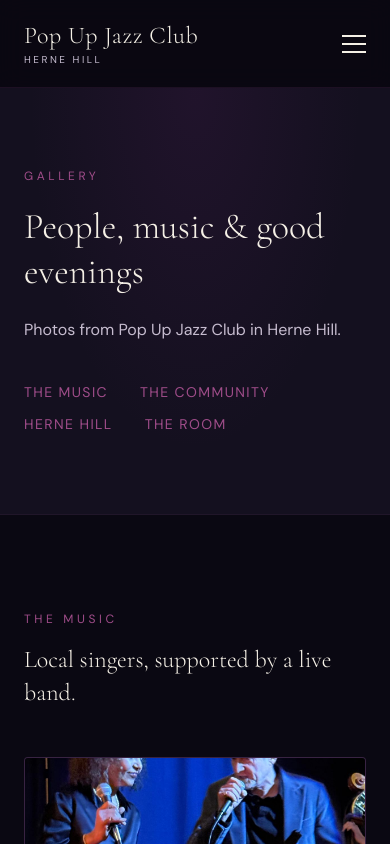
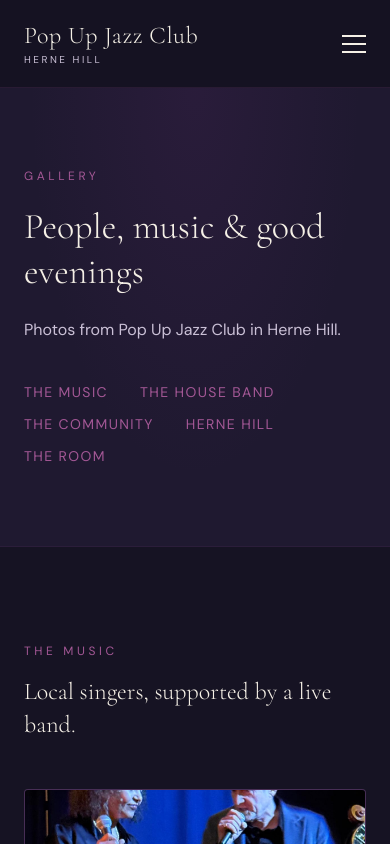
Before and after one commit to HelenStaniland/popupjazzclub, a Next.js app: page /gallery in a window 390 px wide. Shown: the top 844 px of the page. Built offline with nearby package versions, Linux system fonts and the light colour scheme.

Commit message:
lighter pallette

```diff
--- a/app/about/page.tsx
+++ b/app/about/page.tsx
@@ -85,8 +85,8 @@
             </div>
             <div className="relative aspect-[4/3] overflow-hidden rounded-sm border border-border lg:order-2">
               <Image
-                src="/gallery/Keyboards.jpg"
-                alt="Pianist playing with the house band"
+                src="/gallery/SmilingBand.png"
+                alt="The house band together on stage"
                 fill
                 sizes="(max-width: 1024px) 100vw, 50vw"
                 className="object-cover"
--- a/app/globals.css
+++ b/app/globals.css
@@ -1,25 +1,25 @@
 @import "tailwindcss";
 
 /*
-  Theme colors — review variant (slightly more purple)
+  Theme colors — lighter purple variant
   To revert: copy :root and ::selection from theme-colors.backup.css
 */
 
 :root {
-  --background: #0a0812;
+  --background: #161323;
   --foreground: #f5f0e6;
   --cream: #f5f0e6;
-  --cream-muted: #c6bccf;
-  --gold: #a04d8a;
-  --gold-light: #c070b5;
-  --gold-dark: #663a6a;
-  --surface: #14101f;
-  --surface-elevated: #1c172b;
-  --border: rgba(145, 72, 138, 0.24);
-  --glow-hero: rgba(105, 38, 115, 0.18);
-  --glow-join: rgba(105, 38, 115, 0.16);
-  --glow-gallery: rgba(105, 38, 115, 0.15);
-  --glow-selection: rgba(105, 38, 115, 0.35);
+  --cream-muted: #cac0d6;
+  --gold: #a45896;
+  --gold-light: #c078b8;
+  --gold-dark: #6a3a70;
+  --surface: #1f1930;
+  --surface-elevated: #2b2440;
+  --border: rgba(150, 75, 145, 0.26);
+  --glow-hero: rgba(112, 48, 128, 0.16);
+  --glow-join: rgba(112, 48, 128, 0.14);
+  --glow-gallery: rgba(112, 48, 128, 0.13);
+  --glow-selection: rgba(112, 48, 128, 0.32);
 }
 
 @theme inline {
--- a/components/HomeHouseBand.tsx
+++ b/components/HomeHouseBand.tsx
@@ -1,4 +1,5 @@
 import Image from "next/image";
+import { houseBandPhotos } from "@/lib/content";
 
 const bandPhotos = [
   { src: "/gallery/Keyboards.jpg", alt: "Pianist with the house band" },
@@ -7,6 +8,8 @@
 ] as const;
 
 export default function HomeHouseBand() {
+  const [featured, secondary] = houseBandPhotos;
+
   return (
     <section className="py-20 sm:py-28">
       <div className="mx-auto max-w-6xl px-6 lg:px-8">
@@ -17,7 +20,32 @@
           The same musicians backing every singer through the evening.
         </p>
 
-        <div className="mt-12 grid gap-4 sm:grid-cols-3 lg:mt-16">
+        <div className="mt-12 space-y-4 lg:mt-16">
+          <figure className="overflow-hidden rounded-sm border border-border">
+            <div className="relative aspect-[16/10] sm:aspect-[2/1]">
+              <Image
+                src={featured.src}
+                alt={featured.alt}
+                fill
+                sizes="(max-width: 1024px) 100vw, 1152px"
+                className="object-cover"
+              />
+            </div>
+          </figure>
+          {secondary && (
+            <figure className="overflow-hidden rounded-sm border border-border">
+              <div className="relative aspect-[16/10] sm:aspect-[21/9]">
+                <Image
+                  src={secondary.src}
+                  alt={secondary.alt}
+                  fill
+                  sizes="(max-width: 1024px) 100vw, 1152px"
+                  className="object-cover"
+                />
+              </div>
+            </figure>
+          )}
+          <div className="grid gap-4 sm:grid-cols-3">
             {bandPhotos.map(({ src, alt }) => (
               <figure
                 key={src}
@@ -36,6 +64,7 @@
             ))}
           </div>
         </div>
+      </div>
     </section>
   );
 }
--- a/lib/content.ts
+++ b/lib/content.ts
@@ -35,13 +35,28 @@
     src: "/gallery/Singer7.jpg",
     alt: "Local singer performing with the house band",
   },
+  {
+    src: "/gallery/Singer8.png",
+    alt: "Local singer performing on stage with the house band",
+  },
+] as const;
+
+export const houseBandPhotos = [
+  {
+    src: "/gallery/SmilingBand.png",
+    alt: "The house band together on stage",
+  },
+  {
+    src: "/gallery/HouseBand.png",
+    alt: "The house band performing with a singer",
+  },
 ] as const;
 
 export const galleryImages = [
   { src: "/gallery/Duet.jpg", alt: "Two local singers performing a duet", caption: "Duet" },
   { src: "/gallery/Singer1.jpg", alt: "Local singer performing on stage", caption: "Local voices" },
-  { src: "/gallery/Singer3.jpg", alt: "Local singer at the microphone", caption: "Live music" },
-  { src: "/gallery/AfterParty.jpg", alt: "Friends chatting after the performance", caption: "Good company" },
+  { src: "/gallery/Singer8.png", alt: "Local singer performing on stage", caption: "Local voices" },
+  { src: "/gallery/SmilingBand.png", alt: "The house band together on stage", caption: "House band" },
   { src: "/gallery/FromTheStage.jpg", alt: "Audience enjoying the evening together", caption: "The community" },
   { src: "/gallery/Keyboards.jpg", alt: "Pianist playing with the house band", caption: "House band" },
   { src: "/gallery/Bass.jpg", alt: "Double bass player on stage", caption: "Double bass" },
@@ -65,6 +80,24 @@
         alt,
         caption: "Local voices.",
       })),
+    ],
+  },
+  {
+    id: "the-house-band",
+    label: "The House Band",
+    tagline: "The same musicians backing every singer through the evening.",
+    layout: "pair",
+    images: [
+      {
+        src: "/gallery/SmilingBand.png",
+        alt: "The house band smiling together on stage",
+        caption: "Piano, double bass and drums.",
+      },
+      {
+        src: "/gallery/HouseBand.png",
+        alt: "The house band performing with a singer",
+        caption: "Supporting local voices.",
+      },
     ],
   },
   {
```
Also changed, not shown: public/gallery/SmilingBand.png (added), 1 other file (tests, documents, lock files or other folders). Lines whose indentation alone changed are shown as unchanged.
